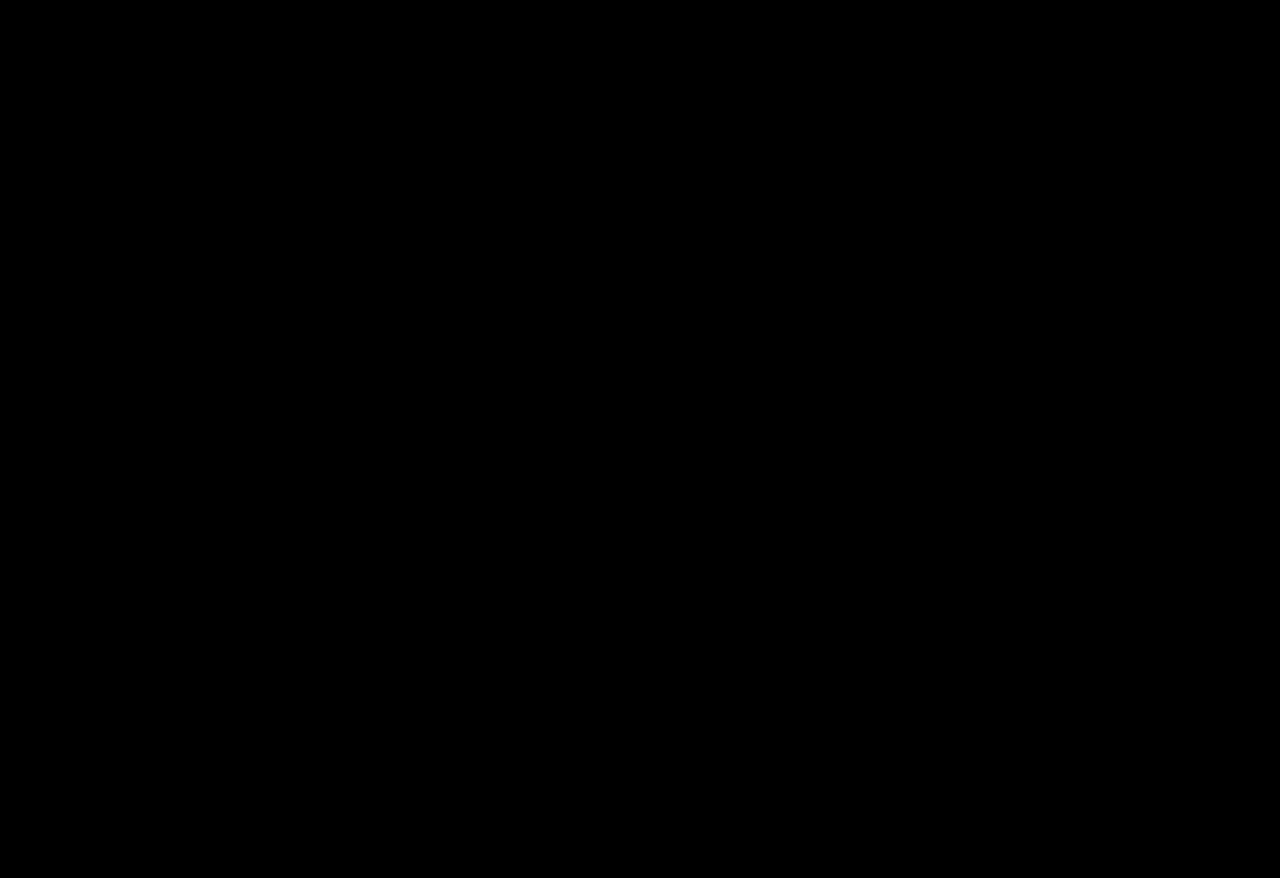
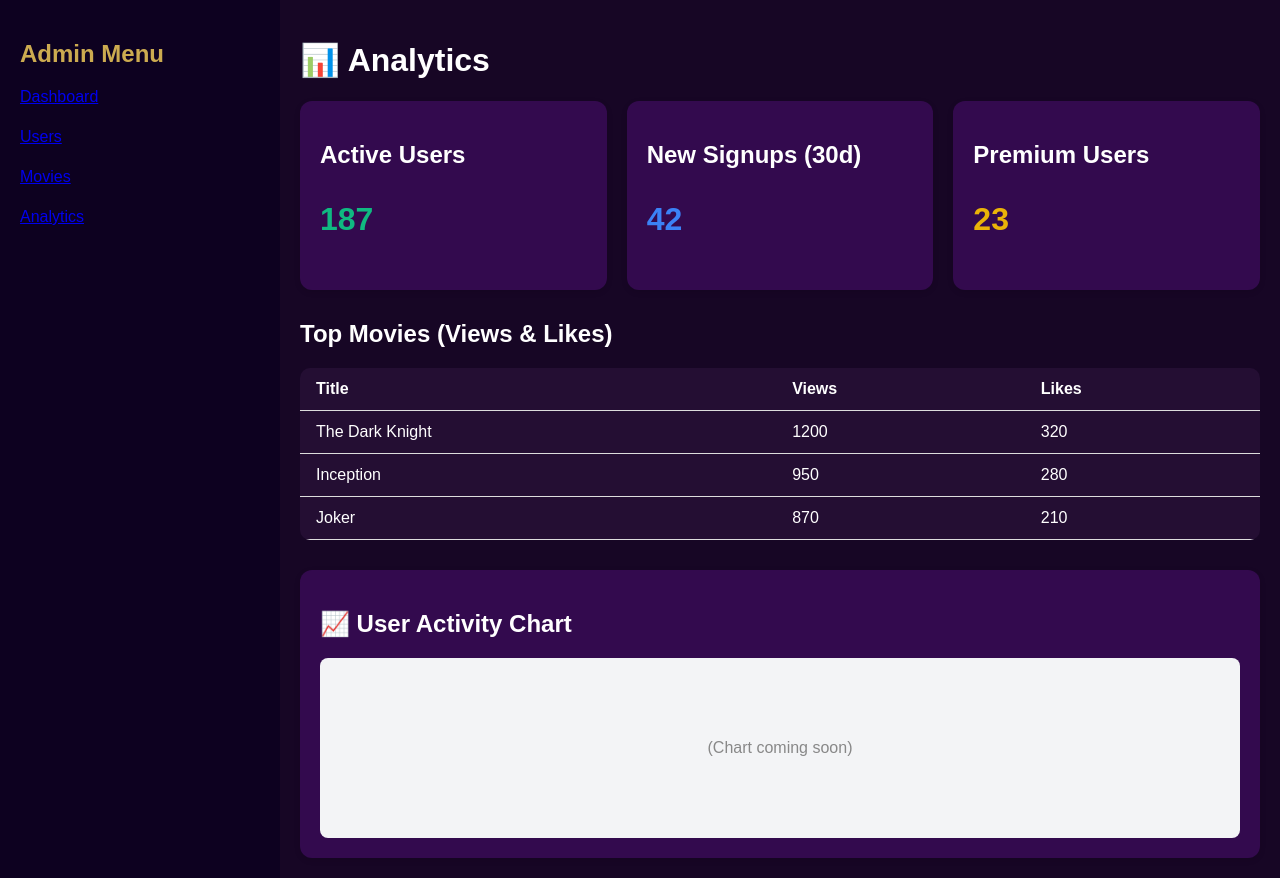
Before and after one commit to wisdomjerry/NETLIFY, a React (Vite) app: page /analytics in a window 1280 px wide. Before the commit this address had no page. Before the commit the page ends 800 px from the top, so only its background shows below. Built offline with nearby package versions, Linux system fonts and the light colour scheme.

Commit message:
added analytics,Users and modifed admindashboard page

```diff
--- a/src/App.jsx
+++ b/src/App.jsx
@@ -6,7 +6,6 @@
   Navigate,
 } from "react-router-dom";
 
-
 import SplashScreen from "./components/SplashScreen";
 import LandingPage from "./components/LandingPage";
 import LoginPage from "./components/LoginPage";
@@ -14,17 +13,14 @@
 import MoviesPage from "./components/MoviesPage";
 import AdminDashboard from "./components/AdminDashboard";
 import ProtectedRoute from "./components/ProtectedRoute";
+import AnalyticsPage from "./components/AnalyticsPage";
+import UsersPage from "./components/UsersPage";
 
 function App() {
-  // const [user, setUser] = useState(null);
   const [showSplash, setShowSplash] = useState(true);
 
-  const [user, setUser] = useState({
-    username: "",
-    email: "",
-    password: "",
-    avatar: "",
-  });
+  // Use null for unauthenticated user
+  const [user, setUser] = useState(null);
 
   useEffect(() => {
     const savedUser = localStorage.getItem("user");
@@ -46,26 +42,18 @@
         <SplashScreen onComplete={handleSplashComplete} />
       ) : (
         <Routes>
-          <Route
-            path="/"
-            element={
-              showSplash ? (
-                <SplashScreen onComplete={handleSplashComplete} />
-              ) : (
-                <LandingPage />
-              )
-            }
-          />
-
           <Route path="/" element={<LandingPage />} />
-          <Route path="/" element={<LoginPage setUser={setUser} />} />
-
           <Route path="/login" element={<LoginPage onLogin={handleLogin} />} />
-
           <Route path="/signup" element={<SignupForm />} />
           <Route
             path="/movies"
-            element={user ? <MoviesPage /> : <Navigate to="/login" replace />}
+            element={
+              user ? (
+                <MoviesPage user={user} />
+              ) : (
+                <Navigate to="/login" replace />
+              )
+            }
           />
           <Route
             path="/admin"
@@ -75,6 +63,8 @@
               </ProtectedRoute>
             }
           />
+          <Route path="/analytics" element={<AnalyticsPage />} />
+          <Route path="/users" element={<UsersPage />} />
         </Routes>
       )}
     </Router>
--- a/src/components/AdminDashboard.css
+++ b/src/components/AdminDashboard.css
@@ -6,11 +6,17 @@
 
 /* Sidebar */
 .sidebar {
-  background-color: #111827;
-  color: white;
+  background-color: #0d0120;
+  color: rgb(204, 171, 80);
   width: 240px;
   padding: 20px;
   flex-shrink: 0;
+}
+
+ul {
+  display: flex;
+  flex-direction: column;
+  gap: 10px;
 }
 
 .sidebar h2 {
@@ -32,7 +38,7 @@
 .dashboard-main {
   flex-grow: 1;
   padding: 20px;
-  background-color: #f3f4f6;
+  background-color: #170625;
 }
 
 .analytics-section .cards {
@@ -43,7 +49,7 @@
 }
 
 .card {
-  background: white;
+  background: rgb(51, 10, 78);
   padding: 20px;
   border-radius: 12px;
   flex: 1;
@@ -59,7 +65,7 @@
 .movie-table {
   width: 100%;
   border-collapse: collapse;
-  background: white;
+  background: rgb(36, 14, 51);
   border-radius: 10px;
   overflow: hidden;
 }
--- a/src/components/AdminDashboard.jsx
+++ b/src/components/AdminDashboard.jsx
@@ -1,4 +1,5 @@
 import React, { useState } from "react";
+import "./AdminDashboard.css";
 
 const mockMovies = [
   { id: 1, title: "The Dark Knight", streaming: true },
@@ -19,49 +20,75 @@
   };
 
   return (
-    <div className="p-4 md:p-8">
-      <h1 className="text-3xl font-bold mb-4">🎬 Netlify Admin Dashboard</h1>
+    <div className="dashboard-container">
+      {/* Sidebar */}
+      <aside className="sidebar">
+        <h2>Admin Menu</h2>
+        <ul>
+          <a href="./Dashboard">Dashboard</a>
+          <a href="./Users">Users</a>
+          <a href="./Movies">Movies</a>
+          <a href="./Analytics">Analytics</a>
+        </ul>
+      </aside>
 
-      <div className="grid gap-4 md:grid-cols-2 lg:grid-cols-3">
-        <div className="bg-white shadow rounded-lg p-4">
-          <h2 className="text-lg font-semibold">👤 Total Users</h2>
-          <p className="text-2xl font-bold text-green-600 mt-2">{usersCount}</p>
+      {/* Main Dashboard */}
+      <main className="dashboard-main">
+        <h1>🎬 Netlify Admin Dashboard</h1>
+
+        {/* Analytics Section */}
+        <section className="analytics-section">
+          <div className="cards">
+            <div className="card">
+              <h2>👤 Total Users</h2>
+              <p style={{ fontSize: "2rem", color: "#10b981", fontWeight: "bold" }}>{usersCount}</p>
             </div>
+            <div className="card">
+              <h2>🎞️ Total Movies</h2>
+              <p style={{ fontSize: "2rem", color: "#3b82f6", fontWeight: "bold" }}>{movies.length}</p>
+            </div>
+          </div>
+        </section>
 
-        <div className="bg-white shadow rounded-lg p-4 col-span-2">
-          <h2 className="text-lg font-semibold">🎞️ Movie Management</h2>
-          <ul className="mt-3 space-y-3">
+        {/* Movies Section */}
+        <section className="movies-section">
+          <h2>Movie Management</h2>
+          <table className="movie-table">
+            <thead>
+              <tr>
+                <th>Title</th>
+                <th>Status</th>
+                <th>Toggle</th>
+              </tr>
+            </thead>
+            <tbody>
               {movies.map((movie) => (
-              <li
-                key={movie.id}
-                className="flex justify-between items-center border-b pb-2"
-              >
-                <div>
-                  <p className="font-medium">{movie.title}</p>
-                  <p
-                    className={`text-sm ${
-                      movie.streaming ? "text-green-500" : "text-red-500"
-                    }`}
-                  >
+                <tr key={movie.id}>
+                  <td>{movie.title}</td>
+                  <td>
+                    <span className={`status ${movie.streaming ? "live" : "off"}`}>
                       {movie.streaming ? "Streaming" : "Not Streaming"}
-                  </p>
-                </div>
-                <button
-                  className="bg-blue-500 hover:bg-blue-600 text-white px-3 py-1 rounded"
-                  onClick={() => toggleStreaming(movie.id)}
-                >
+                    </span>
+                  </td>
+                  <td>
+                    <button onClick={() => toggleStreaming(movie.id)}>
                       Toggle
                     </button>
-              </li>
+                  </td>
+                </tr>
               ))}
-          </ul>
+            </tbody>
+          </table>
+        </section>
+
+        {/* Analytics Overview */}
+        <section className="analytics-section" style={{ marginTop: "30px" }}>
+          <div className="card">
+            <h2>📊 Analytics Overview</h2>
+            <p>More detailed charts coming soon...</p>
           </div>
-
-        <div className="bg-white shadow rounded-lg p-4 lg:col-span-3">
-          <h2 className="text-lg font-semibold">📊 Analytics Overview</h2>
-          <p className="mt-2 text-gray-600">More detailed charts coming soon...</p>
-        </div>
-      </div>
+        </section>
+      </main>
     </div>
   );
 };
--- /dev/null
+++ b/src/components/AnalyticsPage.jsx
@@ -0,0 +1,108 @@
+import React from "react";
+import "./AdminDashboard.css";
+
+const userStats = [
+  { label: "Active Users", value: 187, color: "#10b981" },
+  { label: "New Signups (30d)", value: 42, color: "#3b82f6" },
+  { label: "Premium Users", value: 23, color: "#eab308" },
+];
+
+const movieStats = [
+  { title: "The Dark Knight", views: 1200, likes: 320 },
+  { title: "Inception", views: 950, likes: 280 },
+  { title: "Joker", views: 870, likes: 210 },
+];
+
+const AnalyticsPage = () => (
+  <div className="dashboard-container">
+    {/* Sidebar */}
+    <aside className="sidebar">
+      <h2>Admin Menu</h2>
+      <ul>
+        <li>
+          <a href="/admin">Dashboard</a>
+        </li>
+        <li>
+          <a href="/users">Users</a>
+        </li>
+        <li>
+          <a href="/movies">Movies</a>
+        </li>
+        <li>
+          <a href="/analytics">Analytics</a>
+        </li>
+      </ul>
+    </aside>
+
+    {/* Main Analytics Content */}
+    <main className="dashboard-main">
+      <h1>📊 Analytics</h1>
+
+      {/* User Stats Cards */}
+      <section className="analytics-section">
+        <div className="cards">
+          {userStats.map((stat) => (
+            <div className="card" key={stat.label}>
+              <h2>{stat.label}</h2>
+              <p
+                style={{
+                  fontSize: "2rem",
+                  color: stat.color,
+                  fontWeight: "bold",
+                }}
+              >
+                {stat.value}
+              </p>
+            </div>
+          ))}
+        </div>
+      </section>
+
+      {/* Movie Stats Table */}
+      <section className="movies-section">
+        <h2>Top Movies (Views & Likes)</h2>
+        <table className="movie-table">
+          <thead>
+            <tr>
+              <th>Title</th>
+              <th>Views</th>
+              <th>Likes</th>
+            </tr>
+          </thead>
+          <tbody>
+            {movieStats.map((movie) => (
+              <tr key={movie.title}>
+                <td>{movie.title}</td>
+                <td>{movie.views}</td>
+                <td>{movie.likes}</td>
+              </tr>
+            ))}
+          </tbody>
+        </table>
+      </section>
+
+      {/* Placeholder for Charts */}
+      <section className="analytics-section" style={{ marginTop: "30px" }}>
+        <div className="card">
+          <h2>📈 User Activity Chart</h2>
+          <div
+            style={{
+              width: "100%",
+              height: "180px",
+              background: "#f3f4f6",
+              borderRadius: "8px",
+              display: "flex",
+              alignItems: "center",
+              justifyContent: "center",
+              color: "#888",
+            }}
+          >
+            (Chart coming soon)
+          </div>
+        </div>
+      </section>
+    </main>
+  </div>
+);
+
+export default AnalyticsPage;
--- a/src/components/LoginPage.jsx
+++ b/src/components/LoginPage.jsx
@@ -2,7 +2,7 @@
 import { useNavigate } from "react-router-dom";
 import "./LoginPage.css";
 
-const LoginPage = ({ setUser }) => {
+const LoginPage = ({ onLogin }) => {
   const [username, setUsername] = useState("");
   const [password, setPassword] = useState("");
   const navigate = useNavigate();
@@ -11,8 +11,8 @@
     e.preventDefault();
 
     // Mock login logic
-    if (username === "wisdom256" && password === "12345") {
-      setUser({
+ if (username === "wisdom256" && password === "12345") {
+      onLogin({
         username: "Wisdom",
         email: "wisdom.jeremiah.upti@gmail.com",
         password: "12345",
--- /dev/null
+++ b/src/components/UsersPage.jsx
@@ -0,0 +1,77 @@
+import React, { useEffect, useState } from "react";
+import "./AdminDashboard.css";
+
+const UsersPage = () => {
+  const [users, setUsers] = useState([]);
+
+  // Load users from localStorage (simulate a user database)
+  useEffect(() => {
+    // For demo: store all users in localStorage as "users" array
+    // If you only have one user, use [user]
+    const storedUsers = JSON.parse(localStorage.getItem("users")) || [];
+    setUsers(storedUsers);
+  }, []);
+
+  return (
+    <div className="dashboard-container">
+      {/* Sidebar */}
+      <aside className="sidebar">
+        <h2>Admin Menu</h2>
+        <ul>
+          <li><a href="/admin">Dashboard</a></li>
+          <li><a href="/users">Users</a></li>
+          <li><a href="/movies">Movies</a></li>
+          <li><a href="/analytics">Analytics</a></li>
+          <li><a href="/settings">Settings</a></li>
+        </ul>
+      </aside>
+
+      {/* Main Users Content */}
+      <main className="dashboard-main">
+        <h1>👥 Users</h1>
+        <section className="analytics-section">
+          <div className="cards" style={{ flexDirection: "column" }}>
+            {users.length === 0 ? (
+              <div className="card">
+                <h2>No users found</h2>
+                <p>No users have logged in yet.</p>
+              </div>
+            ) : (
+              users.map((user, idx) => (
+                <div className="card" key={idx} style={{ marginBottom: "16px" }}>
+                  <div style={{ display: "flex", alignItems: "center", gap: "16px" }}>
+                    <img
+                      src={user.avatar || "https://ui-avatars.com/api/?name=" + user.username}
+                      alt={user.username}
+                      style={{
+                        width: "48px",
+                        height: "48px",
+                        borderRadius: "50%",
+                        objectFit: "cover",
+                        background: "#eee"
+                      }}
+                    />
+                    <div>
+                      <h2 style={{ margin: 0 }}>{user.username}</h2>
+                      <p style={{ margin: 0, color: "#888" }}>{user.email}</p>
+                    </div>
+                  </div>
+                  <div style={{ marginTop: "12px" }}>
+                    <strong>Details:</strong>
+                    <ul>
+                      <li>Role: {user.role || (user.email === "wisdom.jeremiah.upti@gmail.com" ? "Admin" : "User")}</li>
+                      <li>Joined: {user.joined || "Unknown"}</li>
+                      <li>Status: {user.active ? "Active" : "Offline"}</li>
+                    </ul>
+                  </div>
+                </div>
+              ))
+            )}
+          </div>
+        </section>
+      </main>
+    </div>
+  );
+};
+
+export default UsersPage;
--- a/src/index.css
+++ b/src/index.css
@@ -1,3 +1,4 @@
+
 /* Make the entire page background dark purple */
 body {
   background-color: #9f97a9;
@@ -39,10 +40,6 @@
   color: #151414;
   text-shadow: 1px 1px 4px rgba(0, 0, 0, 0.6);
 }
-
-
-
-
 
 .signup-form {
   background: rgba(255, 255, 255, 0.05);
```
Also changed, not shown: src/components/MoviesPage.jsx (+29 -15 lines), 1 other file (tests, documents, lock files or other folders). Lines whose indentation alone changed are shown as unchanged.
